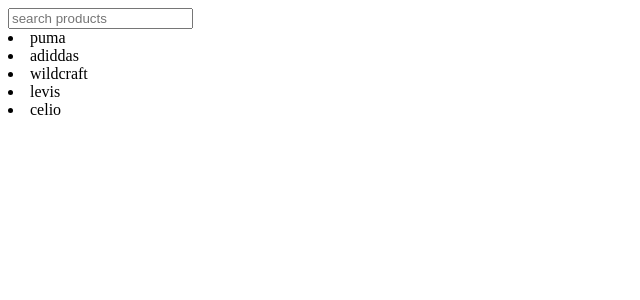
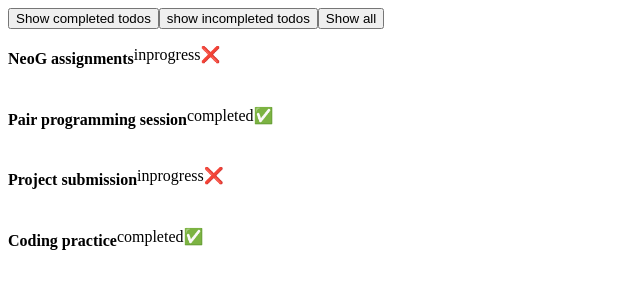
Before and after one commit to swethaogeti/react-hooks-practice, a React (Create React App) app: page / in a window 1280 px wide. Shown: the top 300 px of the page, without its empty margins (0-640 px from the left). Built offline with nearby package versions, Linux system fonts and the light colour scheme.

Commit message:
initial commit solved todolist filter

```diff
--- a/src/App.js
+++ b/src/App.js
@@ -11,6 +11,7 @@ import { AddToCart } from "./useState-excercise/AddToCart";
 import { DarkMode } from "./useState-excercise/DarkMode";
 import { AddToDo } from "./useState-excercise/AddToDo";
 import { BrandFilter } from "./practiceSet-1/BrandFilter";
+import { ToDOList } from "./practiceSet-1/ToDoList";
 export default function App() {
   return (
     <div className="App">
@@ -25,7 +26,8 @@ export default function App() {
       {/* <AddToCart /> */}
       {/* <DarkMode /> */}
       {/* <AddToDo /> */}
-      <BrandFilter />
+      {/* <BrandFilter /> */}
+      <ToDOList />
     </div>
   );
 }
--- /dev/null
+++ b/src/practiceSet-1/ToDoList.js
@@ -0,0 +1,54 @@
+import { useState } from "react";
+
+export const ToDOList = () => {
+  const todosList = [
+    {
+      id: 1,
+      title: "NeoG assignments",
+      completed: false
+    },
+    {
+      id: 2,
+      title: "Pair programming session",
+      completed: true
+    },
+    {
+      id: 3,
+      title: "Project submission",
+      completed: false
+    },
+    {
+      id: 4,
+      title: "Coding practice",
+      completed: true
+    }
+  ];
+
+  const [todos, setTodos] = useState(todosList);
+
+  const showCompleted = () => {
+    return setTodos(todosList.filter((todo) => todo.completed));
+  };
+
+  const showInCompleted = () => {
+    return setTodos(todosList.filter((todo) => !todo.completed));
+  };
+  const showAll = () => {
+    return setTodos(todosList);
+  };
+  return (
+    <div>
+      <button onClick={() => showCompleted()}>Show completed todos</button>
+      <button onClick={() => showInCompleted()}>show incompleted todos</button>
+      <button onClick={() => showAll()}>Show all</button>
+      {todos.map((todo) => {
+        return (
+          <div style={{ display: "flex" }}>
+            <h4>{todo.title}</h4>
+            <p>{todo.completed ? "completed✅" : "inprogress❌"} </p>
+          </div>
+        );
+      })}
+    </div>
+  );
+};
```
